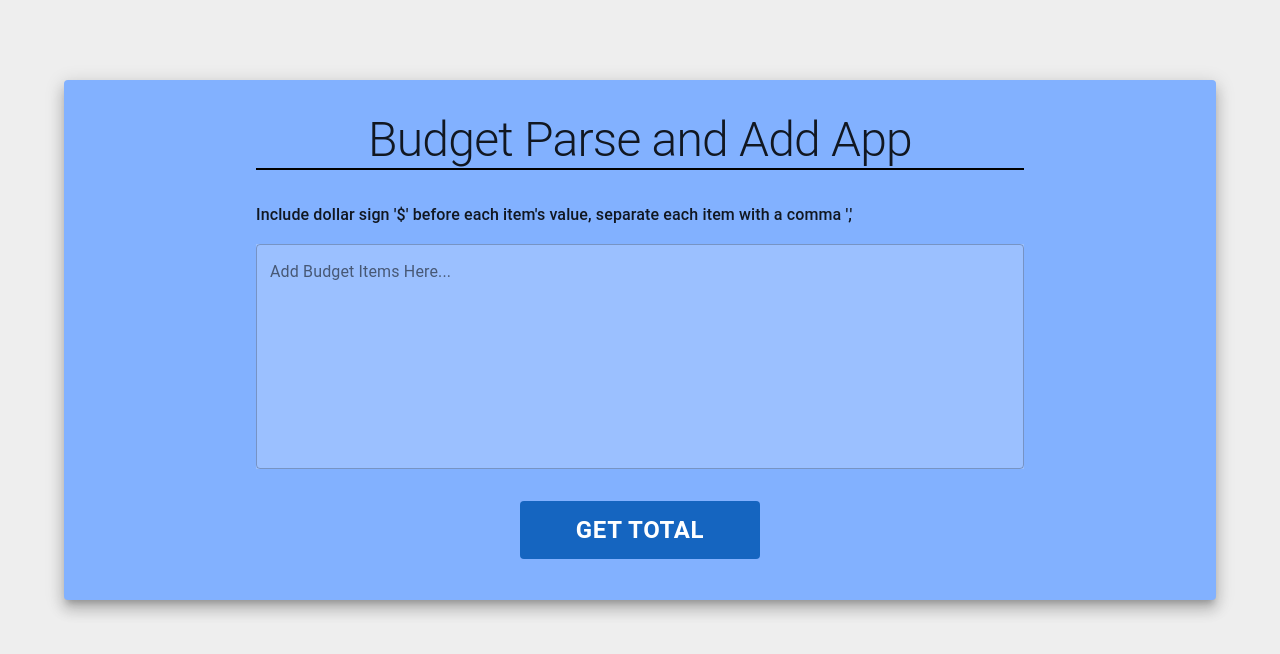
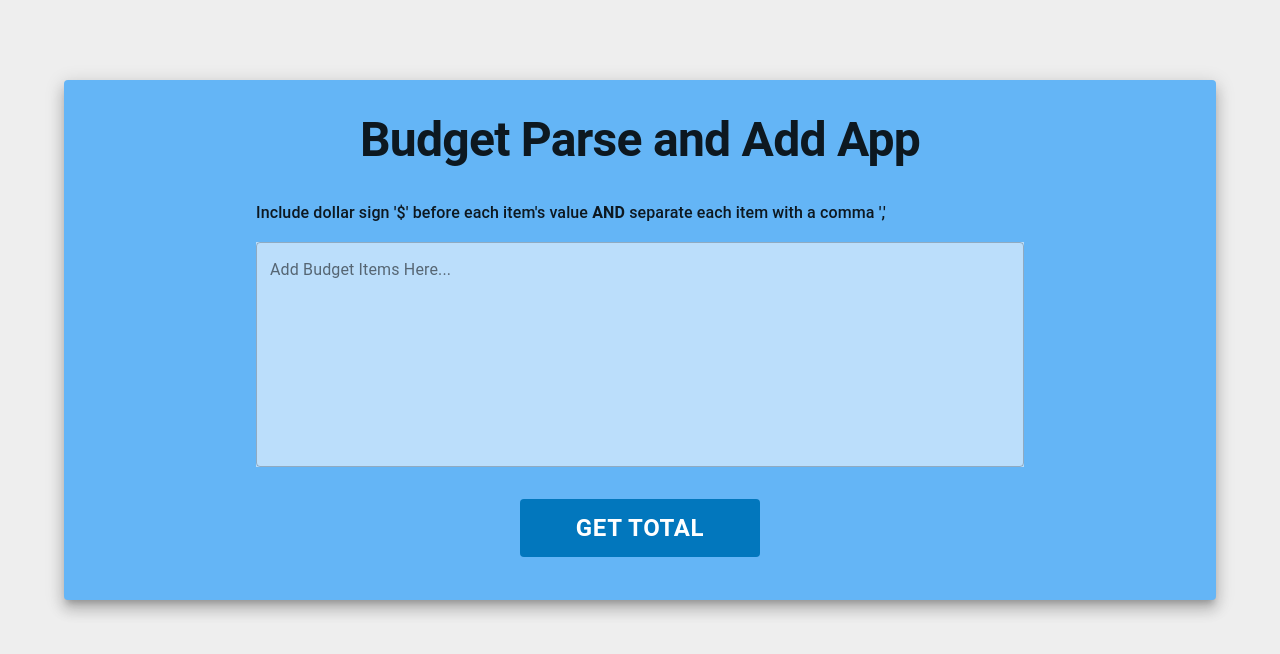
Before and after one commit to Spencer-Sch/budget-parse-and-add-app, a React (Create React App) app: page / in a window 1280 px wide. Shown: the top 654 px of the page. Built offline with nearby package versions, Linux system fonts and the light colour scheme.

Commit message:
edited colors

```diff
--- a/src/App.js
+++ b/src/App.js
@@ -38,7 +38,7 @@ const useStyles = makeStyles((theme) => ({
   h1: {
     fontSize: '4rem',
     margin: '2rem 0 2rem 0',
-    borderBottom: 'solid black 2px',
+    fontWeight: 'bold',
     '@media (max-width: 1280px)': {
       fontSize: '3rem',
     },
@@ -173,10 +173,10 @@ function App() {
           </Grid>
           <Grid container item xs={11} sm={10} md={8}>
             <Typography variant="h6" className={classes.typographyInstructions}>
-              Include dollar sign '$' before each item's value,&nbsp;
+              Include dollar sign '$' before each item's value&nbsp;
             </Typography>
             <Typography variant="h6" className={classes.typographyInstructions}>
-              separate each item with a comma ','
+              <b>AND</b> separate each item with a comma ','
             </Typography>
           </Grid>
           <Grid container item justifyContent="center" xs={12} sm={10} md={8}>
--- a/src/Theme/theme.js
+++ b/src/Theme/theme.js
@@ -1,6 +1,6 @@
 import { createTheme } from '@material-ui/core';
 
-import { blue } from '@material-ui/core/colors';
+import { blue, lightBlue } from '@material-ui/core/colors';
 
 const theme = createTheme({
   breakpoints: {
@@ -14,12 +14,13 @@ const theme = createTheme({
   },
   palette: {
     primary: {
-      light: blue[700],
-      main: blue[800],
-      dark: blue[900],
+      light: lightBlue[700],
+      main: lightBlue[800],
+      dark: lightBlue[900],
     },
     secondary: {
-      main: blue['A100'],
+      main: blue[300],
+      light: blue[100],
     },
   },
 });
```
